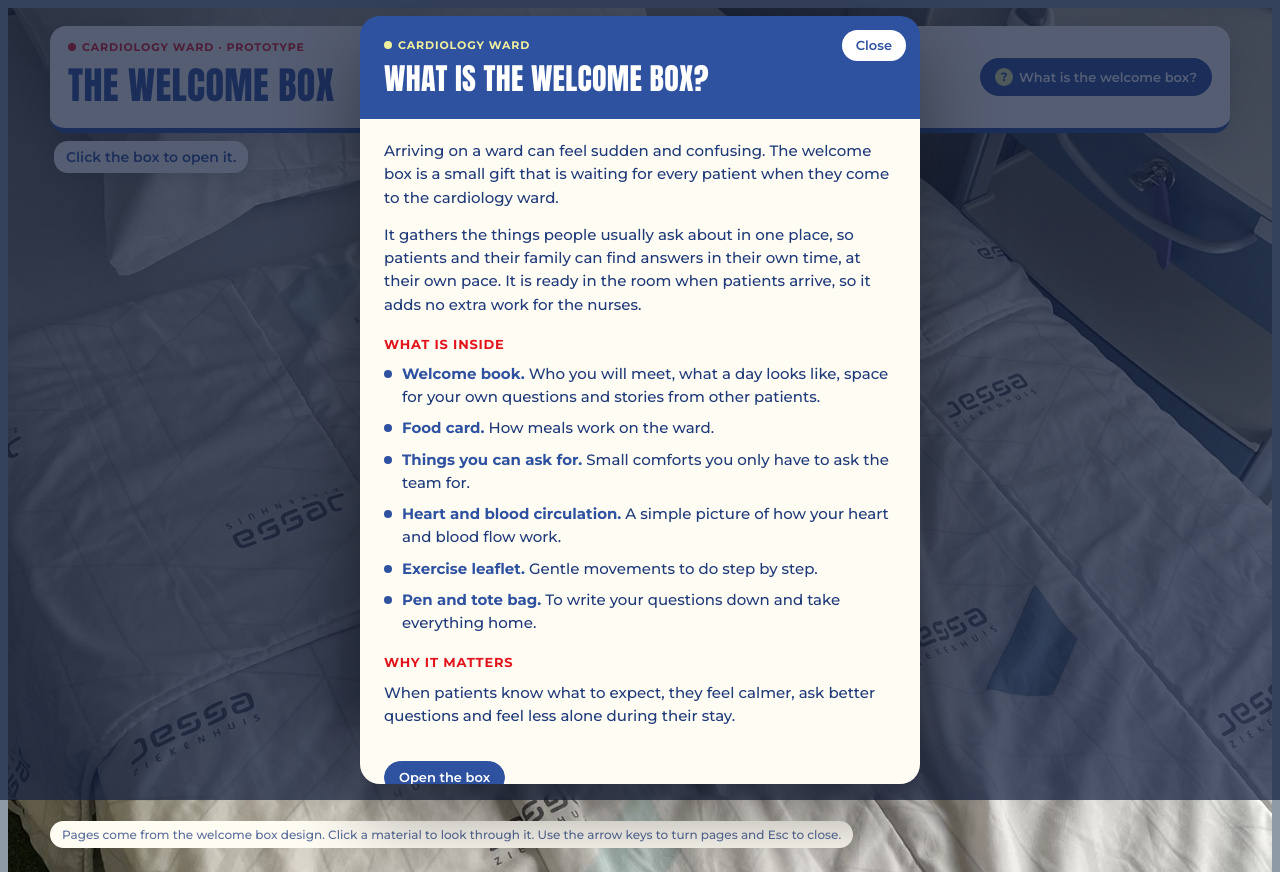
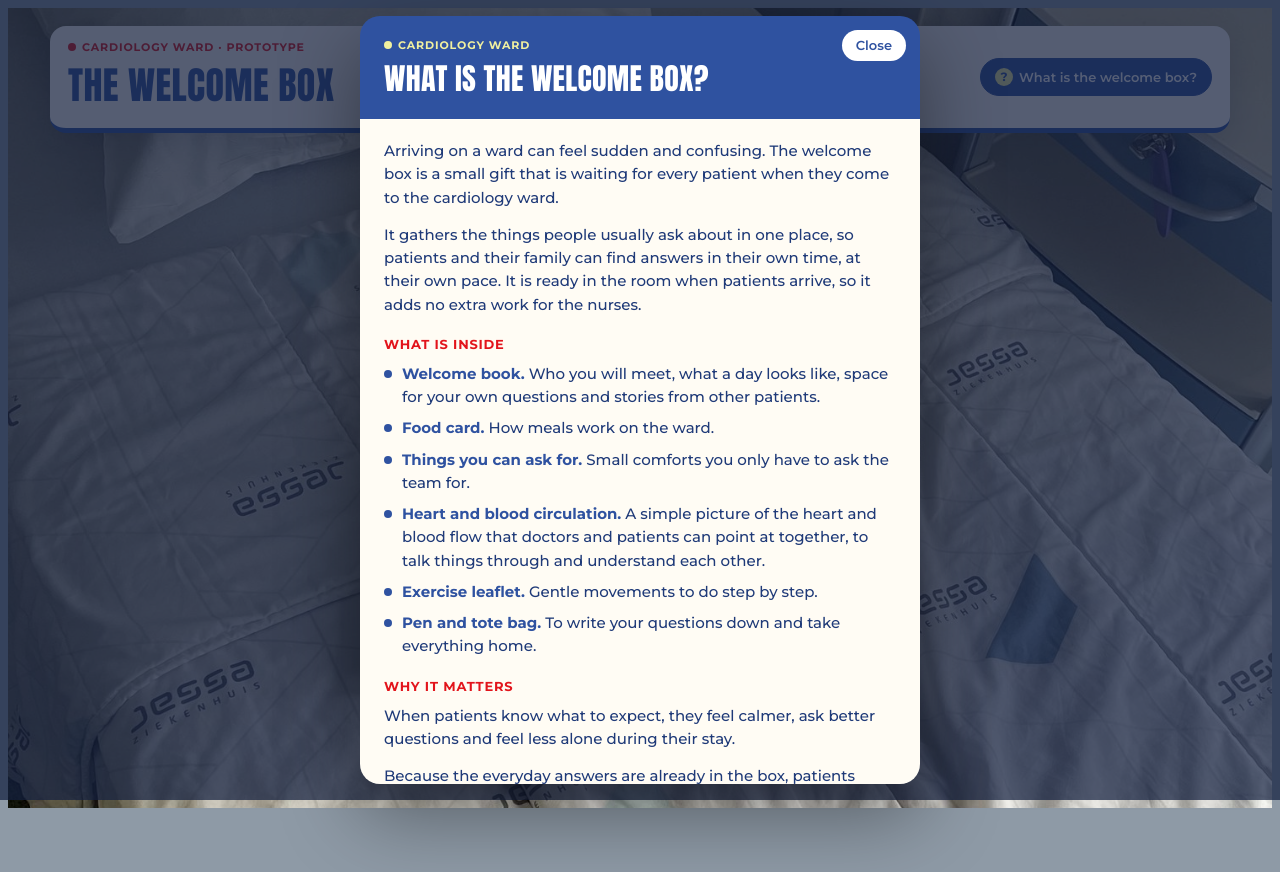
Before and after one commit to Honglyoeng/welcome-box-prototype, a plain HTML site: page index.html in a window 1280 px wide. Both pictures are taken after a click on the button "What is the welcome box?". After the commit the page ends 808 px from the top, so only its background shows below. Drawn offline with Linux system fonts and the light colour scheme.

Commit message:
Remove hint and footer, update welcome box panel text
Co-Authored-By: Claude Opus 5.5 <noreply@anthropic.com>
Claude-Session: https://claude.ai/code/session_01HyDvwFtMxTpctGzVKAZtR8

```diff
--- a/index.html
+++ b/index.html
@@ -193,7 +193,6 @@ h1{margin:0;font-family:var(--display);font-weight:400;font-size:clamp(26px,4vw,
       <button class="btn primary" id="aboutbtn" aria-haspopup="dialog" aria-label="What is the welcome box?"><span class="lbl-long">What is the welcome box?</span></button>
     </div>
   </header>
-  <p class="hint"><span id="hint">Click the box to open it.</span></p>
 
   <div class="stage" id="stage">
     <button class="boxbtn" id="boxbtn" aria-label="Open the welcome box">
@@ -211,7 +210,6 @@ h1{margin:0;font-family:var(--display);font-weight:400;font-size:clamp(26px,4vw,
     <div class="tap" id="tap">Tap the box</div>
     <div class="items" id="items"></div>
   </div>
-  <p class="foot"><span>Pages come from the welcome box design. Click a material to look through it. Use the arrow keys to turn pages and Esc to close.</span></p>
 </div>
 
 <dialog class="about" id="about" aria-labelledby="abtitle">
@@ -228,12 +226,13 @@ h1{margin:0;font-family:var(--display);font-weight:400;font-size:clamp(26px,4vw,
       <li><span><b>Welcome book.</b> Who you will meet, what a day looks like, space for your own questions and stories from other patients.</span></li>
       <li><span><b>Food card.</b> How meals work on the ward.</span></li>
       <li><span><b>Things you can ask for.</b> Small comforts you only have to ask the team for.</span></li>
-      <li><span><b>Heart and blood circulation.</b> A simple picture of how your heart and blood flow work.</span></li>
+      <li><span><b>Heart and blood circulation.</b> A simple picture of the heart and blood flow that doctors and patients can point at together, to talk things through and understand each other.</span></li>
       <li><span><b>Exercise leaflet.</b> Gentle movements to do step by step.</span></li>
       <li><span><b>Pen and tote bag.</b> To write your questions down and take everything home.</span></li>
     </ul>
     <h3>Why it matters</h3>
     <p>When patients know what to expect, they feel calmer, ask better questions and feel less alone during their stay.</p>
+    <p>Because the everyday answers are already in the box, patients need to call or ask the staff less often for small things. That leaves the team more time for care.</p>
     <button class="btn primary ab-go" id="abgo">Open the box</button>
   </div>
 </dialog>
@@ -293,8 +292,6 @@ function setOpen(v){
  const reduce=matchMedia('(prefers-reduced-motion: reduce)').matches;
  document.getElementById('reset').hidden=!v;
  document.body.classList.toggle('is-open',v);
- const touch=matchMedia('(pointer:coarse)').matches||innerWidth<640,act=touch?'Tap':'Click';
- document.getElementById('hint').textContent=v?(touch?'Drag to move things. Tap one to look through it.':'Drag things around the bed. Click a material to look through it.'):`${act} the box to open it.`;
  boxbtn.setAttribute('aria-label',v?'Close the welcome box':'Open the welcome box');
  if(v){stage.classList.add('open');
   // Wait until the box has settled and the lid is mostly open, then lift each item out of the box and lay it on the table.
@@ -324,7 +321,6 @@ function setOpen(v){
  }
 }
 boxbtn.addEventListener('click',()=>setOpen(!isOpen));
-if(matchMedia('(pointer:coarse)').matches)document.getElementById('hint').textContent='Tap the box to open it.';
 document.getElementById('reset').addEventListener('click',()=>setOpen(false));
 
 /* Viewer */
```
